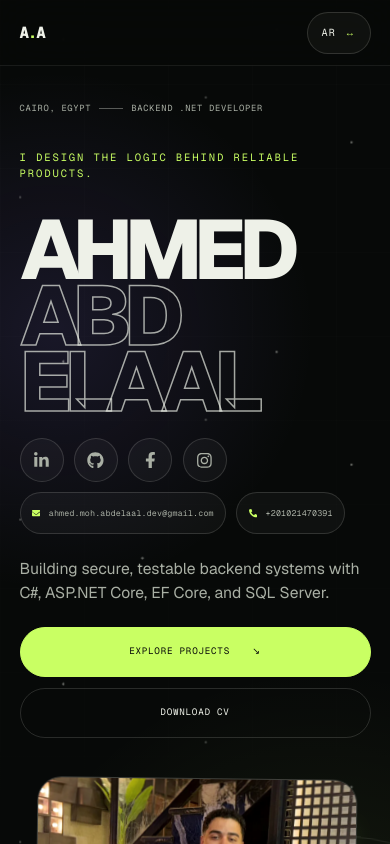
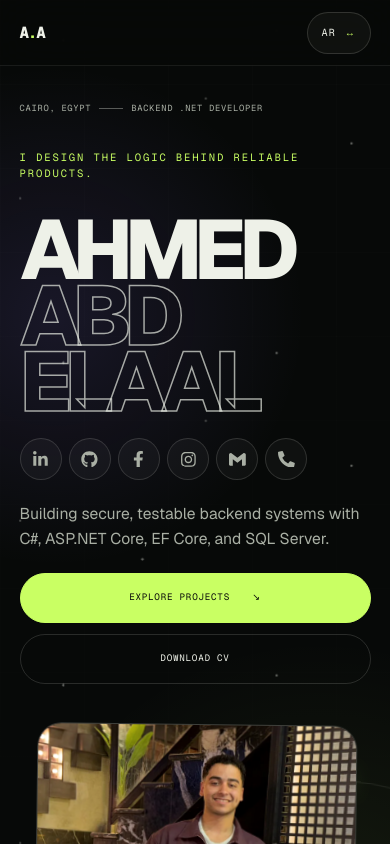
Before and after one commit to 3ab3al11/ahmed-abdelaal-portfolio, a Next.js app: page / in a window 390 px wide. Shown: the top 844 px of the page. Built offline with nearby package versions, Linux system fonts and the light colour scheme.

Commit message:
Use icon-only contact links

```diff
--- a/app/globals.css
+++ b/app/globals.css
@@ -460,41 +460,6 @@ section[id] {
   animation: heroFadeUp 700ms cubic-bezier(0.22, 1, 0.36, 1) 2.82s both;
 }
 
-.hero-contact-link {
-  display: inline-flex;
-  min-height: 44px;
-  align-items: center;
-  gap: 0.55rem;
-  padding: 0 0.85rem;
-  border: 1px solid var(--line);
-  border-radius: 999px;
-  background: rgba(238, 241, 232, 0.035);
-  color: var(--paper-muted);
-  direction: ltr;
-  font-family: var(--font-geist-mono), monospace;
-  font-size: 0.55rem;
-  letter-spacing: 0.02em;
-  unicode-bidi: embed;
-  transition:
-    color 180ms ease,
-    border-color 180ms ease,
-    background 180ms ease,
-    transform 180ms ease;
-}
-
-.hero-contact-link svg {
-  flex: 0 0 auto;
-  color: var(--lime);
-}
-
-.hero-contact-link:hover,
-.hero-contact-link:focus-visible {
-  border-color: rgba(201, 255, 99, 0.65);
-  background: rgba(201, 255, 99, 0.08);
-  color: var(--paper);
-  transform: translateY(-2px);
-}
-
 .hero-bottom {
   display: flex;
   width: min(760px, 62vw);
@@ -2296,20 +2261,12 @@ section[id] {
 
   .hero-contact-bar .social-links {
     width: 100%;
-  }
-
-  .hero-contact-link {
-    min-width: 0;
-    max-width: 100%;
-    min-height: 42px;
-    padding-inline: 0.7rem;
-    font-size: 0.52rem;
-  }
-
-  .hero-contact-link span {
-    overflow: hidden;
-    text-overflow: ellipsis;
-    white-space: nowrap;
+    gap: 0.45rem;
+  }
+
+  .hero-contact-bar .social-links a {
+    width: 42px;
+    height: 42px;
   }
 
   .hero-bottom > p {
--- a/app/page.tsx
+++ b/app/page.tsx
@@ -7,13 +7,13 @@ import {
   type PointerEvent as ReactPointerEvent,
 } from "react";
 import {
-  FaEnvelope,
   FaFacebookF,
   FaGithub,
   FaInstagram,
   FaLinkedinIn,
   FaPhoneAlt,
 } from "react-icons/fa";
+import { SiGmail } from "react-icons/si";
 
 type Lang = "en" | "ar";
 type Localized = { en: string; ar: string };
@@ -615,18 +615,21 @@ export default function Home() {
                   <Icon aria-hidden="true" focusable="false" />
                 </a>
               ))}
+              <a
+                href="mailto:ahmed.moh.abdelaal.dev@gmail.com"
+                aria-label="Email Ahmed at ahmed.moh.abdelaal.dev@gmail.com"
+                title="ahmed.moh.abdelaal.dev@gmail.com"
+              >
+                <SiGmail aria-hidden="true" focusable="false" />
+              </a>
+              <a
+                href="tel:+201021470391"
+                aria-label="Call Ahmed at +201021470391"
+                title="+201021470391"
+              >
+                <FaPhoneAlt aria-hidden="true" focusable="false" />
+              </a>
             </div>
-            <a
-              className="hero-contact-link hero-email"
-              href="mailto:ahmed.moh.abdelaal.dev@gmail.com"
-            >
-              <FaEnvelope aria-hidden="true" focusable="false" />
-              <span>ahmed.moh.abdelaal.dev@gmail.com</span>
-            </a>
-            <a className="hero-contact-link" href="tel:+201021470391">
-              <FaPhoneAlt aria-hidden="true" focusable="false" />
-              <span>+201021470391</span>
-            </a>
           </div>
           <div className="hero-bottom">
             <p>{t.heroBody}</p>
```
Also changed, not shown: 1 other file (tests, documents, lock files or other folders).
